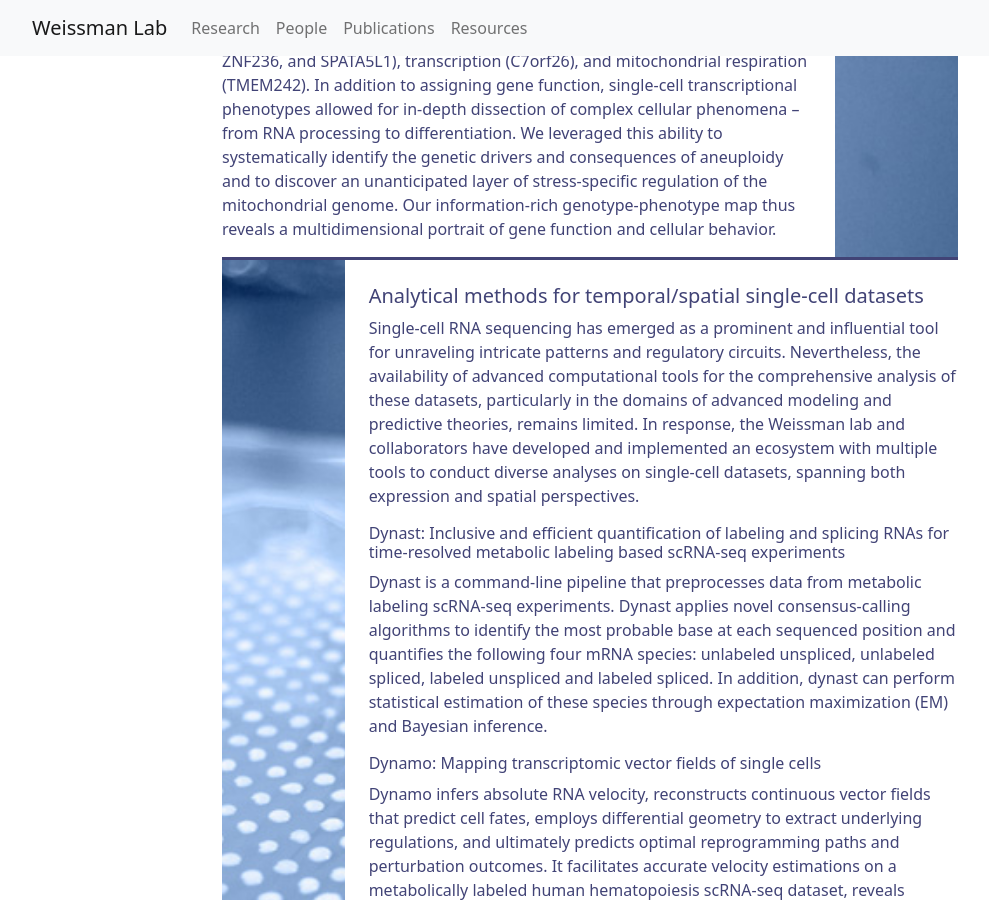
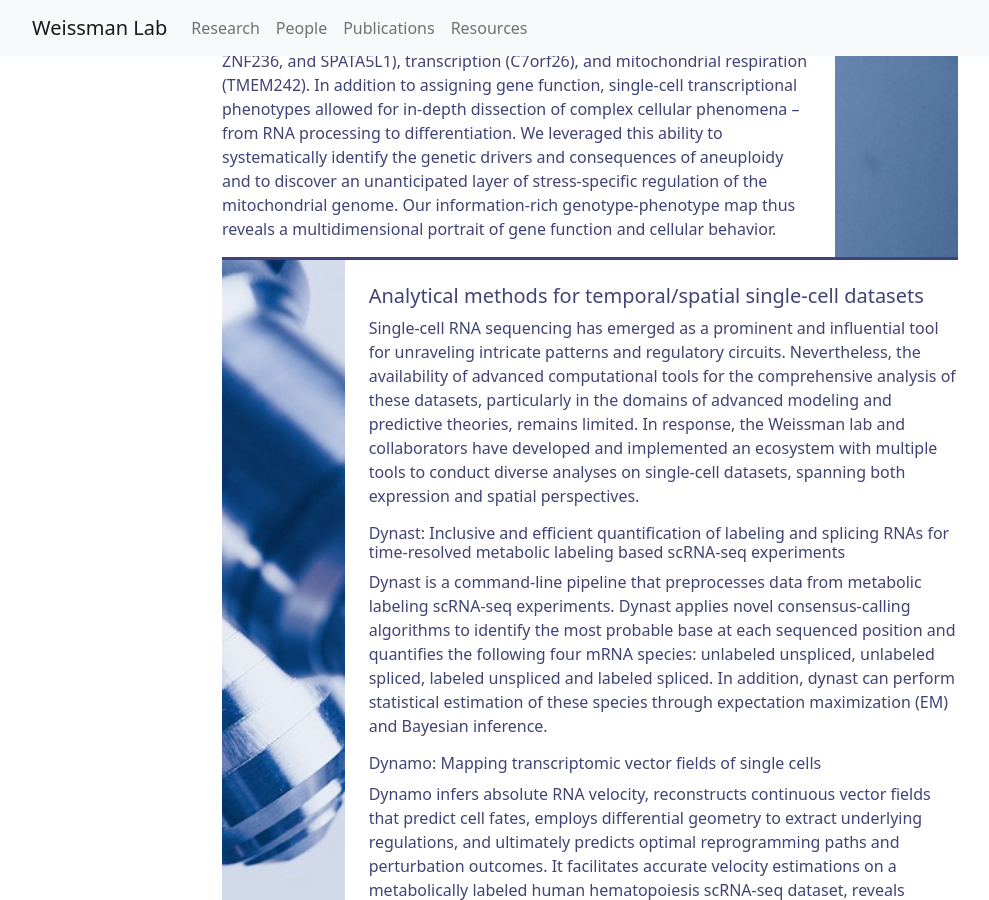
Before and after one commit to whitehead/weissmanlab, a Jekyll site: the page built from _pages/research.html, in a window 1280 px wide and 900 px high, scrolled down 4727 px. Shown: the whole window, without its empty margins (50-1039 px from the left). Built offline with Jekyll 4.4.1, drawn with Linux system fonts in a browser that asks for light colours.

Commit message:
add new research image

```diff
--- a/_pages/research.html
+++ b/_pages/research.html
@@ -131,7 +131,7 @@ permalink: /research/
             </div>
             <div class="row border_top g-0">
                 <div class="col-2">
-                    <img class="research_img" src="{{ site.baseurl }}/assets/img/old_site_images/research/emap1.jpg">
+                    <img class="research_img" src="{{ site.baseurl }}/assets/img/old_site_images/research/lens.jpg">
                 </div>
                 <div class="col-10 pt-4 ps-4">
                     <h5 id='single_cell_analysis'>Analytical methods for temporal/spatial single-cell datasets</h5>
```
Also changed, not shown: assets/img/old_site_images/research/lens.jpg (added).
